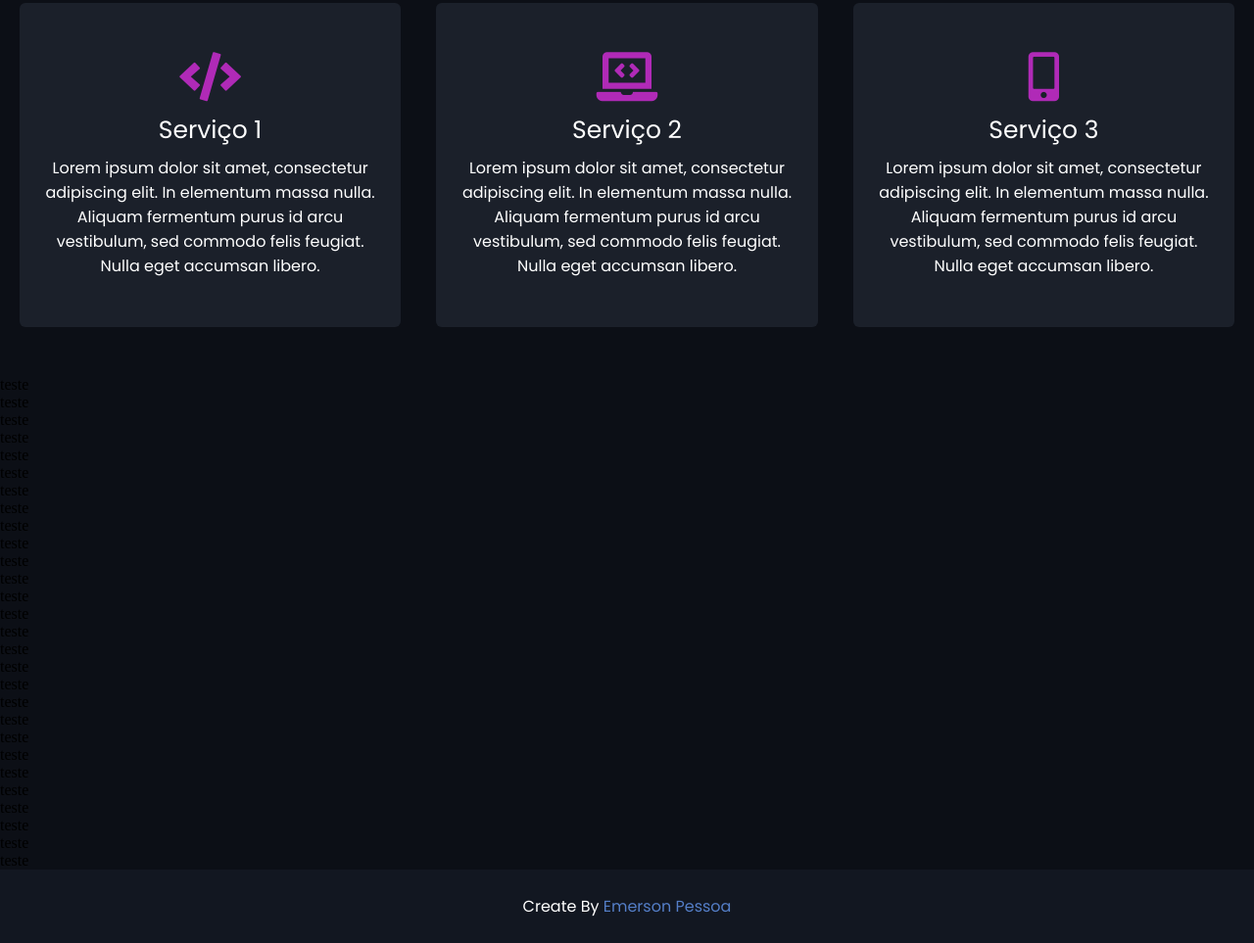
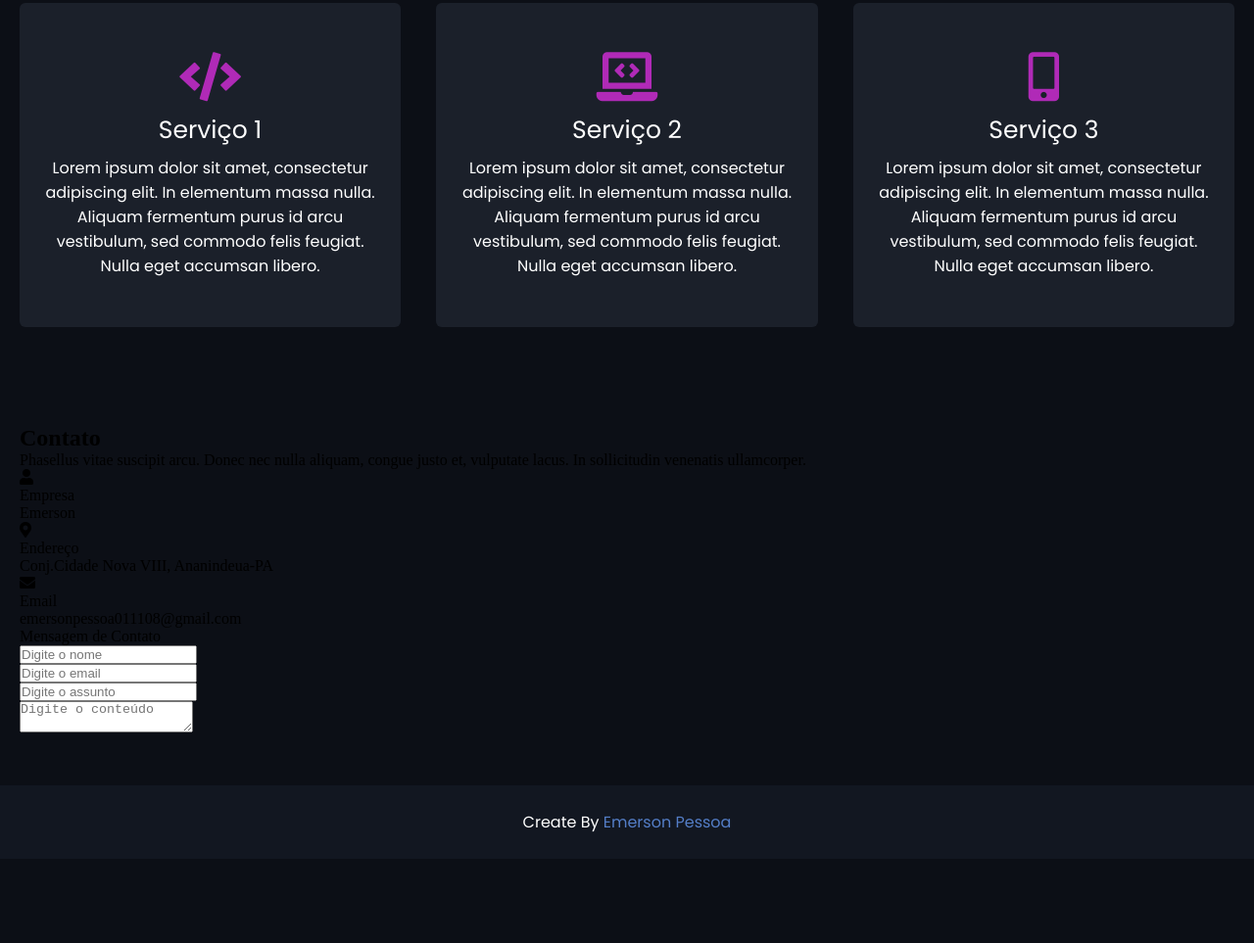
Before and after one commit to emersonpessoa01/layout-site, a plain HTML site: page index.html in a window 1280 px wide. Shown: the part 680-1643 px from the top of the page at 98% size. After the commit the page ends 1557 px from the top, so only its background shows below. Drawn offline with nearby package versions, Linux system fonts and the light colour scheme.

Commit message:
update column left and column right

```diff
--- a/index.html
+++ b/index.html
@@ -86,34 +86,67 @@
         </div>
       </div>
     </section>
-    <div>teste</div>
-    <div>teste</div>
-    <div>teste</div>
-    <div>teste</div>
-    <div>teste</div>
-    <div>teste</div>
-    <div>teste</div>
-    <div>teste</div>
-    <div>teste</div>
-    <div>teste</div>
-    <div>teste</div>
-    <div>teste</div>
-    <div>teste</div>
-    <div>teste</div>
-    <div>teste</div>
-    <div>teste</div>
-    <div>teste</div>
-    <div>teste</div>
-    <div>teste</div>
-    <div>teste</div>
-    <div>teste</div>
-    <div>teste</div>
-    <div>teste</div>
-    <div>teste</div>
-    <div>teste</div>
-    <div>teste</div>
-    <div>teste</div>
-    <div>teste</div>
+
+    <section class="contact">
+      <div class="max-width">
+        <h2 class="title">Contato</h2>
+        <div class="contact-content">
+          <div class="column left">
+            <p>
+              Phasellus vitae suscipit arcu. Donec nec nulla aliquam, congue
+              justo et, vulputate lacus. In sollicitudin venenatis ullamcorper.
+            </p>
+            <div class="icons">
+              <div class="row">
+                <i class="fas fa-user"></i>
+                <div class="head">
+                  <div class="info">Empresa</div>
+                  <div class="sun-title">Emerson</div>
+                </div>
+              </div>
+
+              <div class="row">
+                <i class="fas fa-map-marker-alt"></i>
+                <div class="head">
+                  <div class="info">Endereço</div>
+                  <div class="sun-title">
+                    Conj.Cidade Nova VIII, Ananindeua-PA
+                  </div>
+                </div>
+              </div>
+
+              <div class="row">
+                <i class="fas fa-envelope"></i>
+                <div class="head">
+                  <div class="info">Email</div>
+                  <div class="sun-title">emersonpessoa011108@gmail.com</div>
+                </div>
+              </div>
+            </div>
+          </div>
+
+          <div class="column rigth">
+            <div class="text">Mensagem de Contato</div>
+            <form>
+              <div class="fields">
+                <div class="field name">
+                  <input type="text" placeholder="Digite o nome" required>
+                </div>
+                <div class="field email">
+                  <input type="email" placeholder="Digite o email" required>
+                </div>
+              </div>
+              <div class="field">
+                <input type="text" placeholder="Digite o assunto" required>
+              </div>
+              <div class="field textarea">
+                <textarea placeholder="Digite o conteúdo"></textarea>
+              </div>
+            </form>
+          </div>
+        </div>
+      </div>
+    </section>
 
     <footer>
       <span>Create By <a href="#">Emerson Pessoa</a></span>
```
